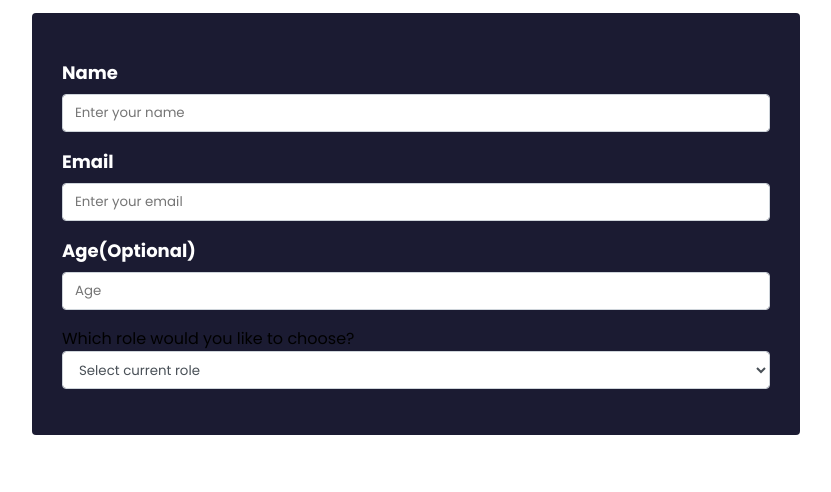
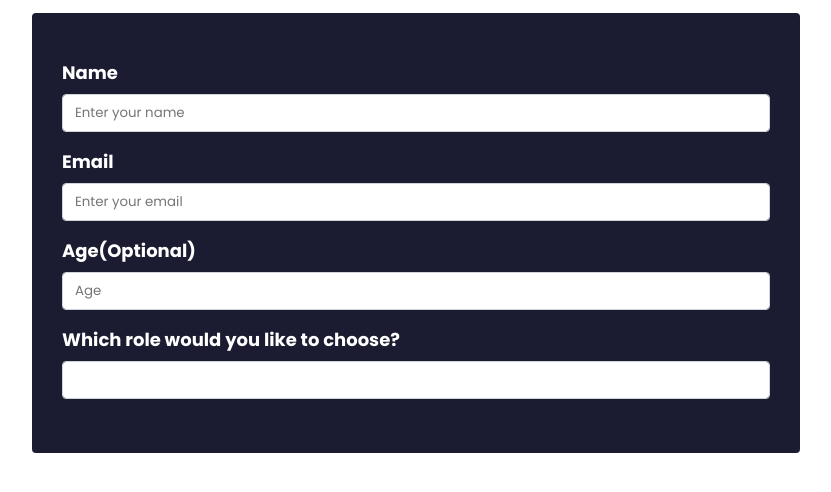
Before and after one commit to Titania01/fcc-Survey-Form, a plain HTML site: page index.html in a window 1280 px wide. Shown: the part 92-584 px from the top of the page, without its empty margins (224-1055 px from the left). Drawn offline with Linux system fonts and the light colour scheme.

Commit message:
feat:survey form

```diff
--- a/css/main.css
+++ b/css/main.css
@@ -4,6 +4,7 @@
   box-sizing: border-box;
   font-family: 'Poppins', sans-serif;
 }
+
 
 .heading {
   text-align: center;
@@ -27,13 +28,20 @@
 
 .name,
 .email,
-.age,
-.dropdown {
+.age {
   font-size: 1.125rem;
   margin-bottom: 0.5rem;
   color: white;
   font-weight: bold;
 }
+
+#dropdown {
+  font-size: 1.125rem;
+  margin-bottom: 0.5rem;
+  color: white;
+  font-weight: bold;
+}
+
 
 .form-control {
   display: block;
--- a/index.html
+++ b/index.html
@@ -35,11 +35,11 @@
       </div>
 
       <div class="form-group">
-       <p> Which role would you like to choose? </p>
+       <p id="dropdown"> Which role would you like to choose? </p>
         <!-- <input id="dropdown" class="form-control"> -->
-        <select id="dropdown" name="role" class="form-control" required="">
+        <select id="dropdown" name="role" class="form-control" required>
         </div>
-          <option disabled="" selected="" value="">Select current role</option>
+          <option disabled selected value>Select current role</option>
           <option value="student">Student</option>
           <option value="job">Full Time Job</option>
           <option value="learner">Full Time Learner</option>
```
